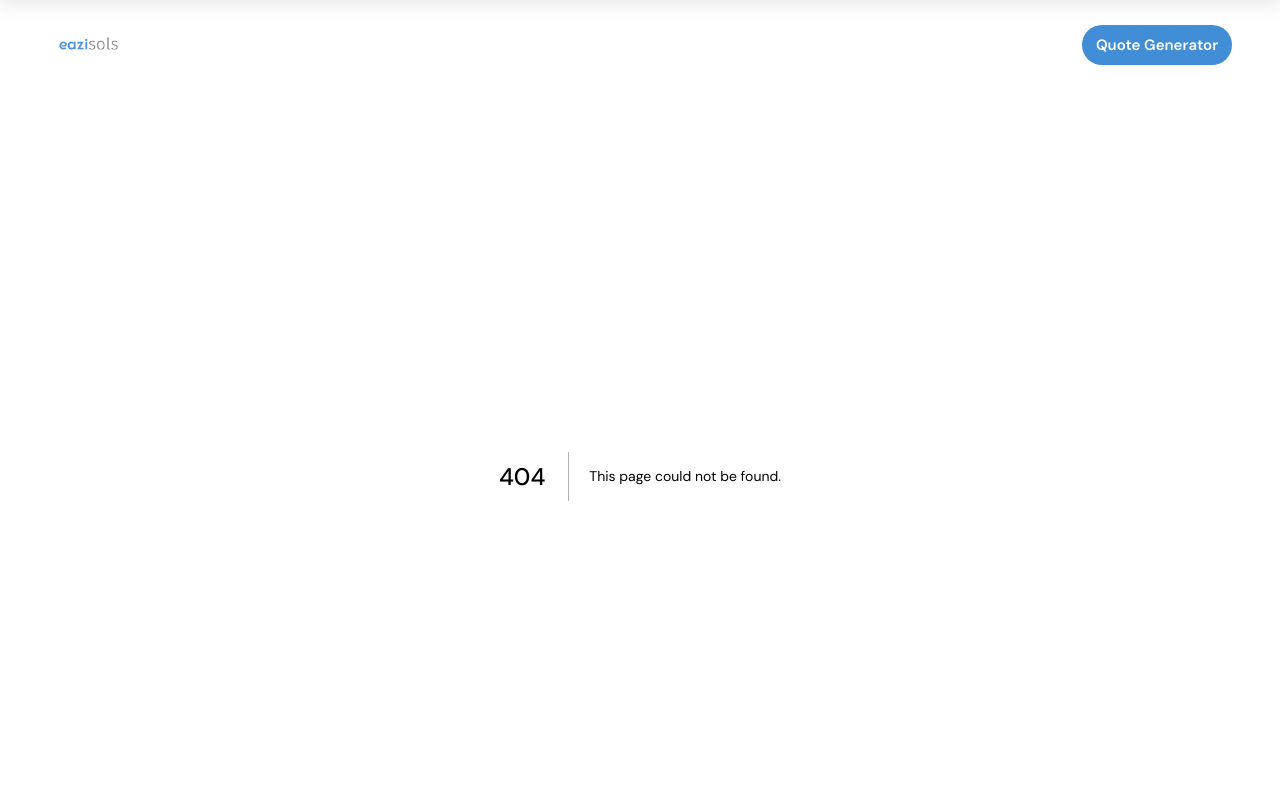
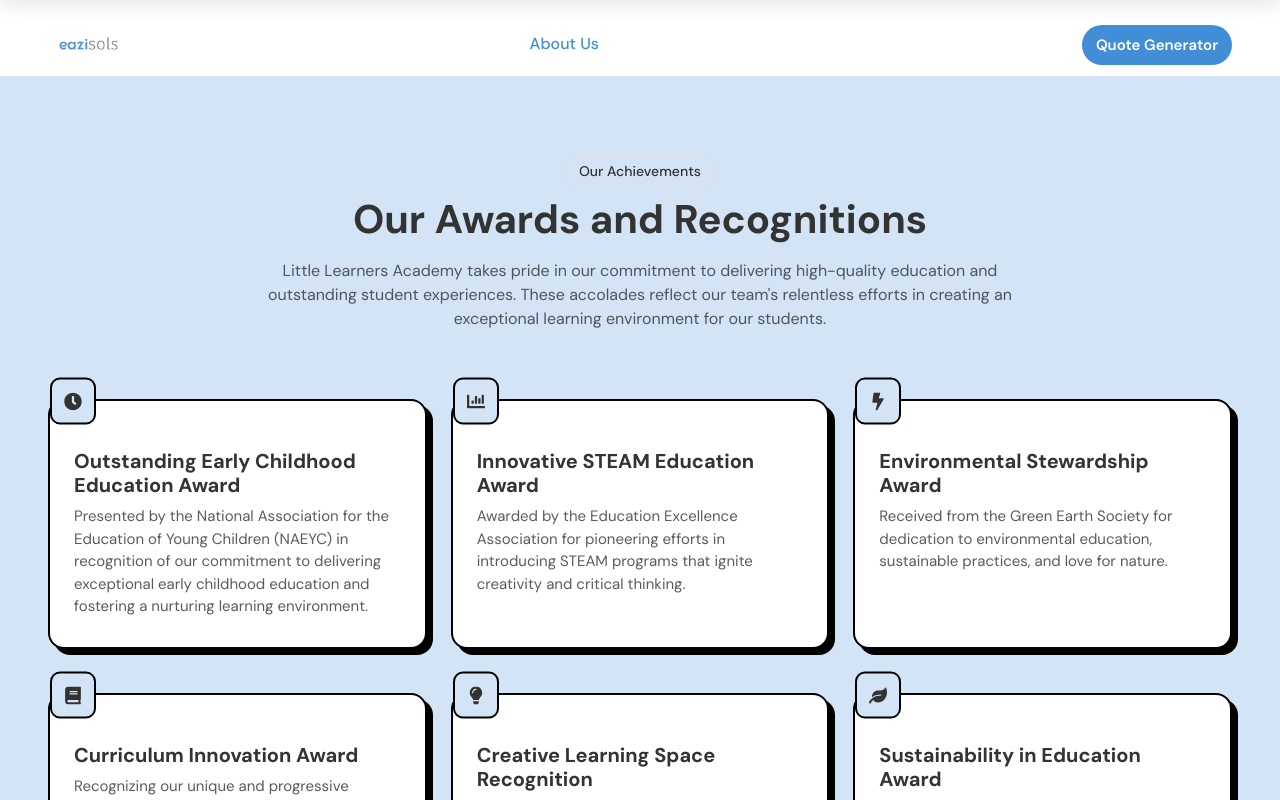
Before and after one commit to eazisols-asad/eazisols_frontend, a Next.js app: page /about-us in a window 1280 px wide. Before the commit this address had no page. Shown: the top 800 px of the page. Built offline with nearby package versions, Linux system fonts and the light colour scheme.

Commit message:
create UI of 2 pages
add
about us
contact us

```diff
--- /dev/null
+++ b/src/app/about-us/page.js
@@ -0,0 +1,112 @@
+"use client";
+import React from "react";
+import { Container, Row, Col } from "react-bootstrap";
+import {
+  FaClock,
+  FaChartBar,
+  FaBolt,
+  FaBook,
+  FaLightbulb,
+  FaLeaf,
+} from "react-icons/fa";
+
+const awards = [
+  {
+    icon: <FaClock />,
+    title: "Outstanding Early Childhood Education Award",
+    description:
+      "Presented by the National Association for the Education of Young Children (NAEYC) in recognition of our commitment to delivering exceptional early childhood education and fostering a nurturing learning environment.",
+  },
+  {
+    icon: <FaChartBar />,
+    title: "Innovative STEAM Education Award",
+    description:
+      "Awarded by the Education Excellence Association for pioneering efforts in introducing STEAM programs that ignite creativity and critical thinking.",
+  },
+  {
+    icon: <FaBolt />,
+    title: "Environmental Stewardship Award",
+    description:
+      "Received from the Green Earth Society for dedication to environmental education, sustainable practices, and love for nature.",
+  },
+  {
+    icon: <FaBook />,
+    title: "Curriculum Innovation Award",
+    description:
+      "Recognizing our unique and progressive curriculum design, tailored to enhance student engagement and educational success.",
+  },
+  {
+    icon: <FaLightbulb />,
+    title: "Creative Learning Space Recognition",
+    description:
+      "Awarded for designing creative and inclusive learning spaces that inspire students and support holistic growth.",
+  },
+  {
+    icon: <FaLeaf />,
+    title: "Sustainability in Education Award",
+    description:
+      "Honored for embedding sustainability principles throughout our teaching approach and community projects.",
+  },
+];
+
+export default function about() {
+  return (
+    <section style={{ backgroundColor: "#d2e4f5", padding: "80px 0" }}>
+      <Container>
+        <div className="text-center mb-5">
+          <div
+            className="py-1 px-3 rounded-pill border d-inline-block mb-2"
+            style={{ fontSize: 14, fontWeight: 500 }}
+          >
+            Our Achievements
+          </div>
+          <h2 className="fw-bold mb-3" style={{ fontSize: "2.5rem" }}>
+            Our Awards and Recognitions
+          </h2>
+          <p className="text-muted" style={{ maxWidth: 800, margin: "0 auto" }}>
+            Little Learners Academy takes pride in our commitment to delivering
+            high-quality education and outstanding student experiences. These
+            accolades reflect our team's relentless efforts in creating an
+            exceptional learning environment for our students.
+          </p>
+        </div>
+
+        <Row className="gy-4">
+          {awards.map((award, idx) => (
+            <Col key={idx} md={6} lg={4} className="d-flex">
+              <div
+                className="p-4 bg-white rounded-4 position-relative w-100"
+                style={{
+                  border: "2px solid #000",
+                  boxShadow: "6px 6px 0 #000",
+                  minHeight: "250px",
+                  display: "flex",
+                  flexDirection: "column",
+                  marginTop:"20px",
+                }}
+              >
+                <div
+                  className="position-absolute top-0 start-0 translate-middle-y"
+                  style={{
+                 marginRight:"10px",
+                    backgroundColor: "#d2e4f5",
+                    padding: "8px 12px",
+                    borderRadius: "10px",
+                    fontSize: "18px",
+                    border: "2px solid #000",
+                  }}
+                >
+                  {award.icon}
+                </div>
+                <h5 className="fw-bold mb-2 mt-4">{award.title}</h5>
+                <p className="text-muted mb-0" style={{ fontSize: "15px" }}>
+                  {award.description}
+                </p>
+              </div>
+            </Col>
+          ))}
+        </Row>
+      </Container>
+    </section>
+  );
+}
--- a/src/app/components/Navbar.js
+++ b/src/app/components/Navbar.js
@@ -57,8 +57,8 @@ export default function NavigationBar() {
               </Nav.Link>
               <Nav.Link
                 as={Link}
-                href="/About"
-                className={pathname === "/About" ? "active-link" : ""}
+                href="/about-us"
+                className={pathname === "/about-us" ? "active-link" : ""}
               >
                 About Us
               </Nav.Link>
--- a/src/app/components/Services.js
+++ b/src/app/components/Services.js
@@ -101,7 +101,7 @@ export default function ServicesSection() {
             style={{
               fontWeight: 500,
               fontSize: 18,
-              background: "linear-gradient(135deg, #2563eb 0%, #1d4ed8 100%)",
+              background: "linear-gradient(135deg, #418ED6 0%, #418ED6 100%)",
               border: "none",
               cursor: "pointer",
               transition: "all 0.3s ease-in-out",
@@ -110,7 +110,7 @@ export default function ServicesSection() {
             }}
             onMouseOver={(e) => {
               e.currentTarget.style.transform = "translateY(-2px) scale(1.02)";
-              e.currentTarget.style.boxShadow = "0 8px 20px 0 rgba(37,99,235,.35)";
+              e.currentTarget.style.boxShadow = "0 8px 20px 0 rgba(65, 142, 214)";
             }}
             onMouseOut={(e) => {
               e.currentTarget.style.transform = "translateY(0) scale(1)";
```
Also changed, not shown: src/app/contact/page.js (+128 -26 lines).
